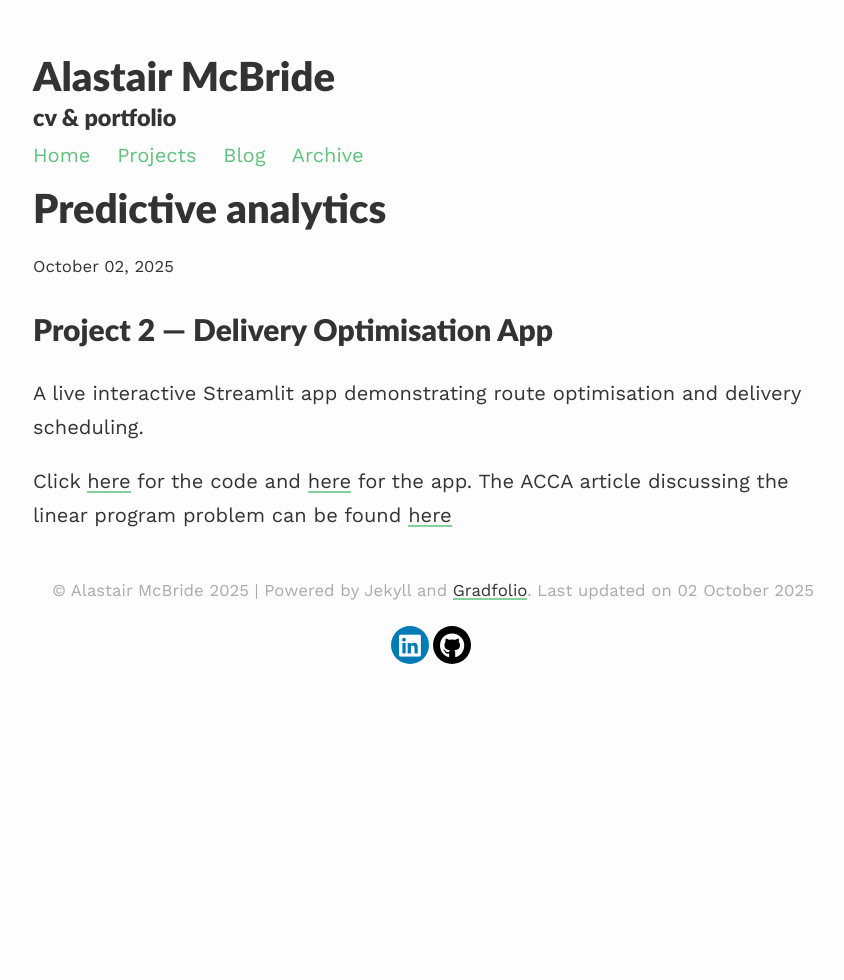
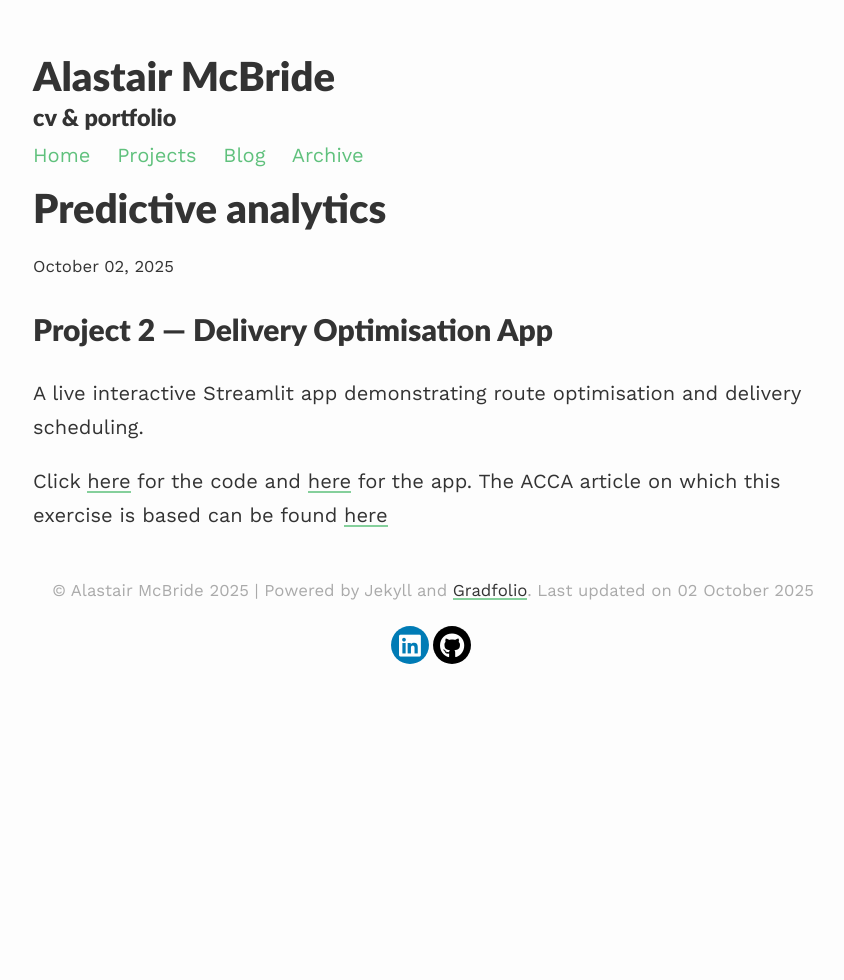
Before and after one commit to amcbhome/amcbhome.github.io, a Jekyll site: the page built from _projects/project2.md, in a window 1280 px wide. Shown: the whole page, without its empty margins (207-1051 px from the left). Built offline with Jekyll 4.4.1, drawn with Linux system fonts in a browser that asks for light colours.

Commit message:
Update project2.md

```diff
--- a/_projects/project2.md
+++ b/_projects/project2.md
@@ -8,4 +8,4 @@
 
 A live interactive Streamlit app demonstrating route optimisation and delivery scheduling.
 
-Click [here](https://github.com/amcbhome/delivery_schedule/blob/main/app.py){:target="_blank"} for the code and [here](https://deliveryschedule-skfpan9wf82sws9jqspx6h.streamlit.app/){:target="_blank"} for the app. The ACCA article discussing the linear program problem can be found [here](https://www.accaglobal.com/uk/en/student/exam-support-resources/professional-exams-study-resources/strategic-business-leader/technical-articles/big-data-sbl.html){:target="_blank"}
+Click [here](https://github.com/amcbhome/delivery_schedule/blob/main/app.py){:target="_blank"} for the code and [here](https://deliveryschedule-skfpan9wf82sws9jqspx6h.streamlit.app/){:target="_blank"} for the app. The ACCA article on which this exercise is based can be found [here](https://www.accaglobal.com/uk/en/student/exam-support-resources/professional-exams-study-resources/strategic-business-leader/technical-articles/big-data-sbl.html){:target="_blank"}
```
